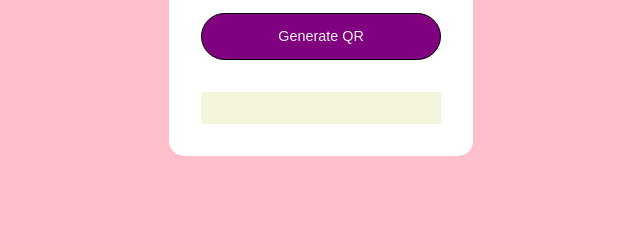
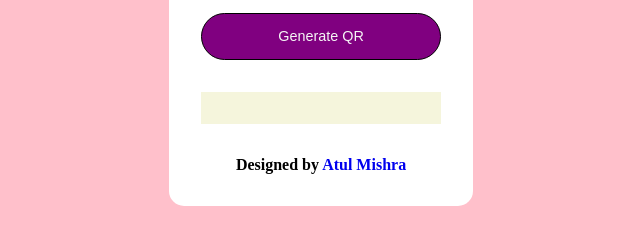
Before and after one commit to AtulmishraIT/QRgenerator, a plain HTML site: page index.html in a window 1280 px wide. Shown: the part 320-564 px from the top of the page, without its empty margins (319-959 px from the left). Drawn offline with Linux system fonts and the light colour scheme.

Commit message:
Update index.html

```diff
--- a/index.html
+++ b/index.html
@@ -18,6 +18,9 @@
         <div class="qr">
 
         </div>
+        <div class="design">
+            <h4>Designed by <a href="https://github.com/AtulmishraIT/QRgenerator">Atul Mishra</a></h4>
+        </div>
     </div>
     <script src="script.js"></script>
 </body>
```
